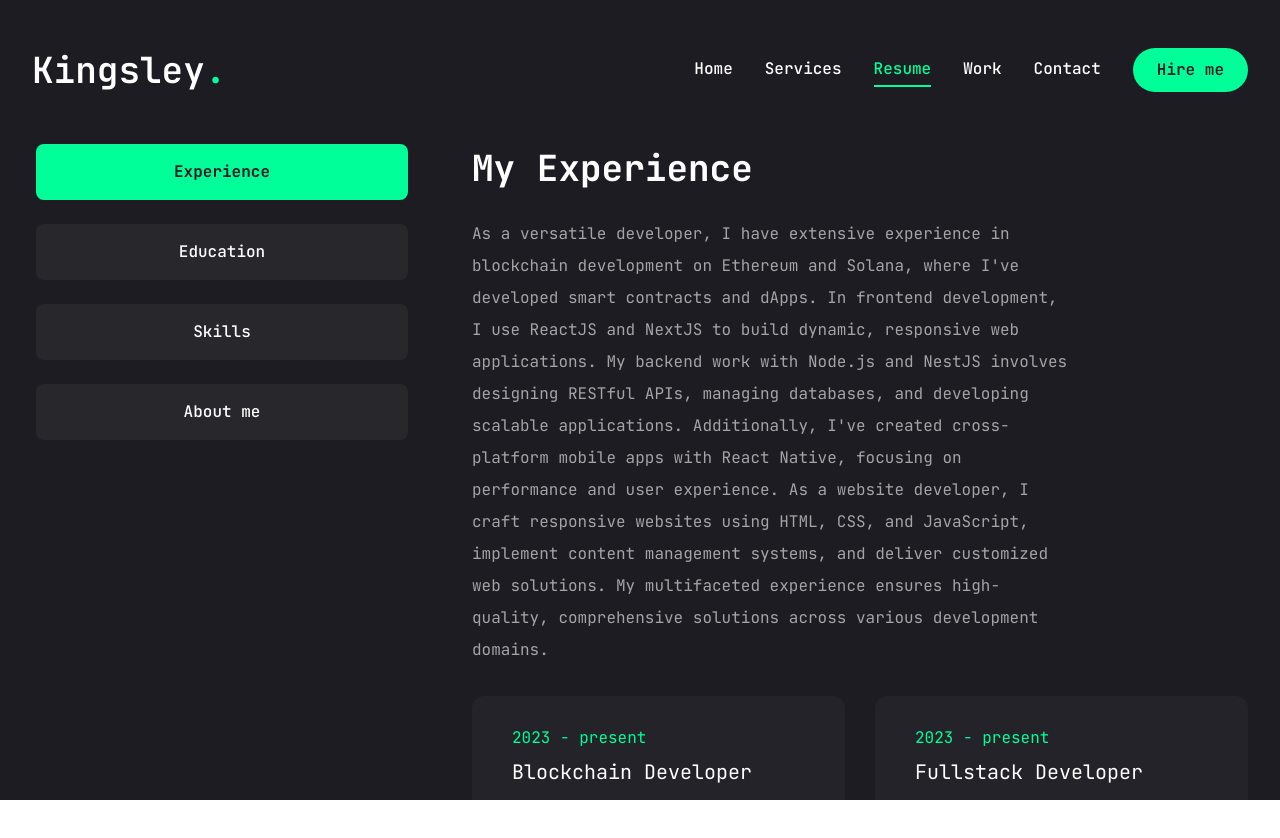
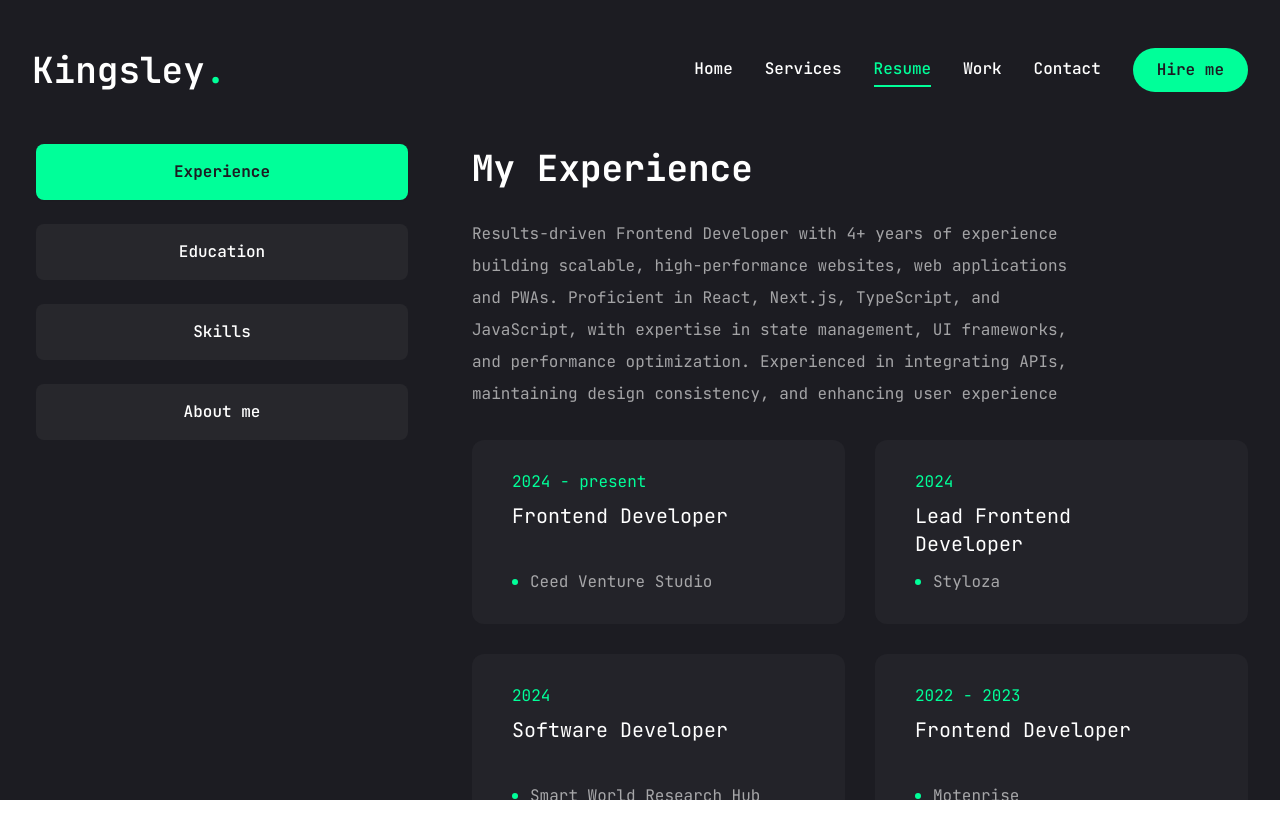
Before and after one commit to Keengsleyudeh/kingsleyportfolio, a Next.js app: page /resume in a window 1280 px wide. Shown: the top 838 px of the page. Built offline with nearby package versions, Linux system fonts and the light colour scheme.

Commit message:
feat: about section

```diff
--- a/app/layout.tsx
+++ b/app/layout.tsx
@@ -13,7 +13,7 @@ const jetbrainsMono = JetBrains_Mono({
 });
 
 export const metadata: Metadata = {
-  title: "Hillary | Portfolio",
+  title: "Kingsley | Portfolio",
   description: "",
   icons: {
     icon: "/logo.svg",
--- a/app/resume/page.tsx
+++ b/app/resume/page.tsx
@@ -2,7 +2,7 @@
 
 import React from "react";
 
-import { SiTailwindcss, SiNextdotjs } from "react-icons/si";
+import { SiTailwindcss, SiNextdotjs, SiTypescript } from "react-icons/si";
 import {
   FaCss3,
   FaJs,
@@ -10,6 +10,7 @@ import {
   FaNodeJs,
   FaHtml5,
   FaFigma,
+  FaPython,
 } from "react-icons/fa";
 
 const about = {
@@ -18,15 +19,15 @@ const about = {
   info: [
     {
       fieldName: "Name",
-      fieldValue: "Hillary Chikendu",
+      fieldValue: "Kingsley Udeh",
     },
     {
       fieldName: "Phone",
-      fieldValue: "(+234) 903 635 9000",
+      fieldValue: "(+234) 916 873 30140",
     },
     {
       fieldName: "Experience",
-      fieldValue: "5+ Years",
+      fieldValue: "4+ Years",
     },
     {
       fieldName: "Nationality",
@@ -34,11 +35,7 @@ const about = {
     },
     {
       fieldName: "Email",
-      fieldValue: "cikenduhill@gmail.com",
-    },
-    {
-      fieldName: "Freelance",
-      fieldValue: "available",
+      fieldValue: "keengsleyudeh@gmail.com",
     },
   ],
 };
@@ -47,22 +44,27 @@ const experience = {
   icon: "/assets/resume/badge.svg",
   title: "My Experience",
   description:
-    "As a versatile developer, I have extensive experience in blockchain development on Ethereum and Solana, where I've developed smart contracts and dApps. In frontend development, I use ReactJS and NextJS to build dynamic, responsive web applications. My backend work with Node.js and NestJS involves designing RESTful APIs, managing databases, and developing scalable applications. Additionally, I've created cross-platform mobile apps with React Native, focusing on performance and user experience. As a website developer, I craft responsive websites using HTML, CSS, and JavaScript, implement content management systems, and deliver customized web solutions. My multifaceted experience ensures high-quality, comprehensive solutions across various development domains.",
+"Results-driven Frontend Developer with 4+ years of experience building scalable, high-performance websites, web applications and PWAs. Proficient in React, Next.js, TypeScript, and JavaScript, with expertise in state management, UI frameworks, and performance optimization. Experienced in integrating APIs, maintaining design consistency, and enhancing user experience",
   items: [
     {
-      company: "SuperteamNG",
-      position: "Blockchain Developer",
-      duration: "2023 - present",
+      company: "Ceed Venture Studio",
+      position: "Frontend Developer",
+      duration: "2024 - present",
     },
     {
-      company: "Inclusive Talks",
-      position: "Fullstack Developer",
-      duration: "2023 - present",
+      company: "Styloza",
+      position: "Lead Frontend Developer",
+      duration: "2024",
     },
     {
-      company: "Theraswift  Inc",
-      position: "Front-End Developer",
-      duration: "2023 - present",
+      company: "Smart World Research Hub",
+      position: "Software Developer",
+      duration: "2024",
+    },
+    {
+      company: "Motenrise",
+      position: "Frontend Developer",
+      duration: "2022 - 2023",
     },
   ],
 };
@@ -71,22 +73,28 @@ const education = {
   icon: "/assets/resume/cap.svg",
   title: "My education",
   description:
-    "I am currently pursuing a degree in Electrical Electronics Engineering at the Federal University Of Technology Owerri, where I am building a strong foundation in engineering principles and technologies. Additionally, I have studied fullstack development at Zero to Mastery Academy, gaining practical skills in both frontend and backend development. This combination of formal education and specialized training equips me with a diverse skill set to tackle complex projects in various domains.",
+    "I graduated with a First Class Honors (4.7/5.0) from the Department of Mechatronics Engineering, Federal University of Technology, Owerri where i exceled in relevant software development courses. I also enrolled in other software development courses to upskill",
+    // "I am currently pursuing a degree in Electrical Electronics Engineering at the Federal University Of Technology Owerri, where I am building a strong foundation in engineering principles and technologies. Additionally, I have studied fullstack development at Zero to Mastery Academy, gaining practical skills in both frontend and backend development. This combination of formal education and specialized training equips me with a diverse skill set to tackle complex projects in various domains.",
   items: [
     {
-      institution: "Zero To Mastery Academy",
-      degree: "Senior Fullstack Developer",
-      duration: "2019 - presents",
+      institution: "Federal University Of Tecnhnology Owerri",
+      degree: "Mechatronics Engineering",
+      duration: "2018 - 2024",
     },
     {
-      institution: "SuperteamNG",
-      degree: "Blockchain Developer",
-      duration: "2023 - present",
+      institution: "MDEEG Academy",
+      degree: "Frontend Development",
+      duration: "2024",
     },
     {
-      institution: "Federal University Of Tecnhnology Owerri",
-      degree: "Electrical/Electronics Engineering",
-      duration: "2021 - present",
+      institution: "ALX",
+      degree: "Front-End Web Pro-Development",
+      duration: "2024",
+    },
+    {
+      institution: "Udemy",
+      degree: "Software Development",
+      duration: "2020 - 2021",
     },
   ],
 };
@@ -96,30 +104,20 @@ const skills = {
   description: [
     {
       name: "Programming Languages",
-      content: "JavaScript, TypeScript, Rust, HTML, CSS",
+      content: "JavaScript, TypeScript, Python, HTML, CSS",
     },
     {
-      name: "Blockchain Development",
-      content: [
-        "Ethereum, Solana, Smart Contracts, Decentralized Applications",
-      ],
+      name: "Software Development",
+      content: "ReactJS, Redux, NextJS, HTML5, TailwindCSS, SCSS, NodeJs, Supabase, Firebase",
+    },
+
+    {
+      name: "Tools and Technologies",
+      content: "Git, Docker",
     },
     {
-      name: "Frontend Development",
-      content: "ReactJS, Redux, NextJS, HTML5, TailwindCSS",
-    },
-    {
-      name: "Backend Development",
-      content:
-        "Node.js, NestJS, RESTful APIs, Database Management (MongoDB, PostgreSQL)",
-    },
-    {
-      name: "Mobile Development",
-      content: "React Native, Cross-Platform Mobile Applications",
-    },
-    {
-      name: "Tools and Technologies",
-      content: "Git, Docker, Kubernetes, CI/CD, Agile/Scrum Methodologies",
+      name: "Prototyping",
+      content: "Miro, Figma",
     },
     {
       name: "Soft Skills",
@@ -131,11 +129,13 @@ const skills = {
     { icon: <FaHtml5 />, name: "html %" },
     { icon: <FaCss3 />, name: "css 3" },
     { icon: <FaJs />, name: "javascript" },
+    { icon: <FaPython />, name: "python" },
     { icon: <FaReact />, name: "reactjs" },
     { icon: <FaNodeJs />, name: "nodejs" },
     { icon: <SiNextdotjs />, name: "nextjs" },
     { icon: <SiTailwindcss />, name: "tailwind.css" },
     { icon: <FaFigma />, name: "figma" },
+    { icon: <SiTypescript />, name: "typescript" },
   ],
 };
 
```
